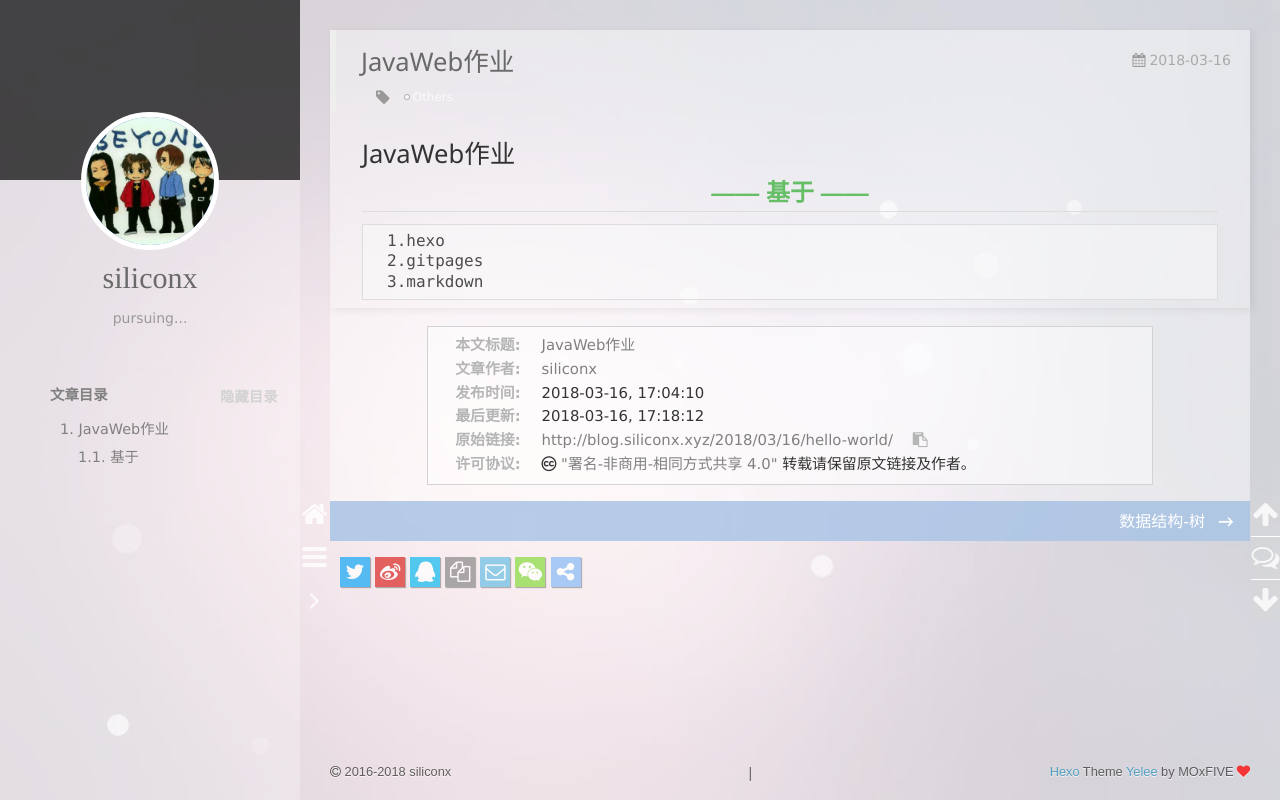
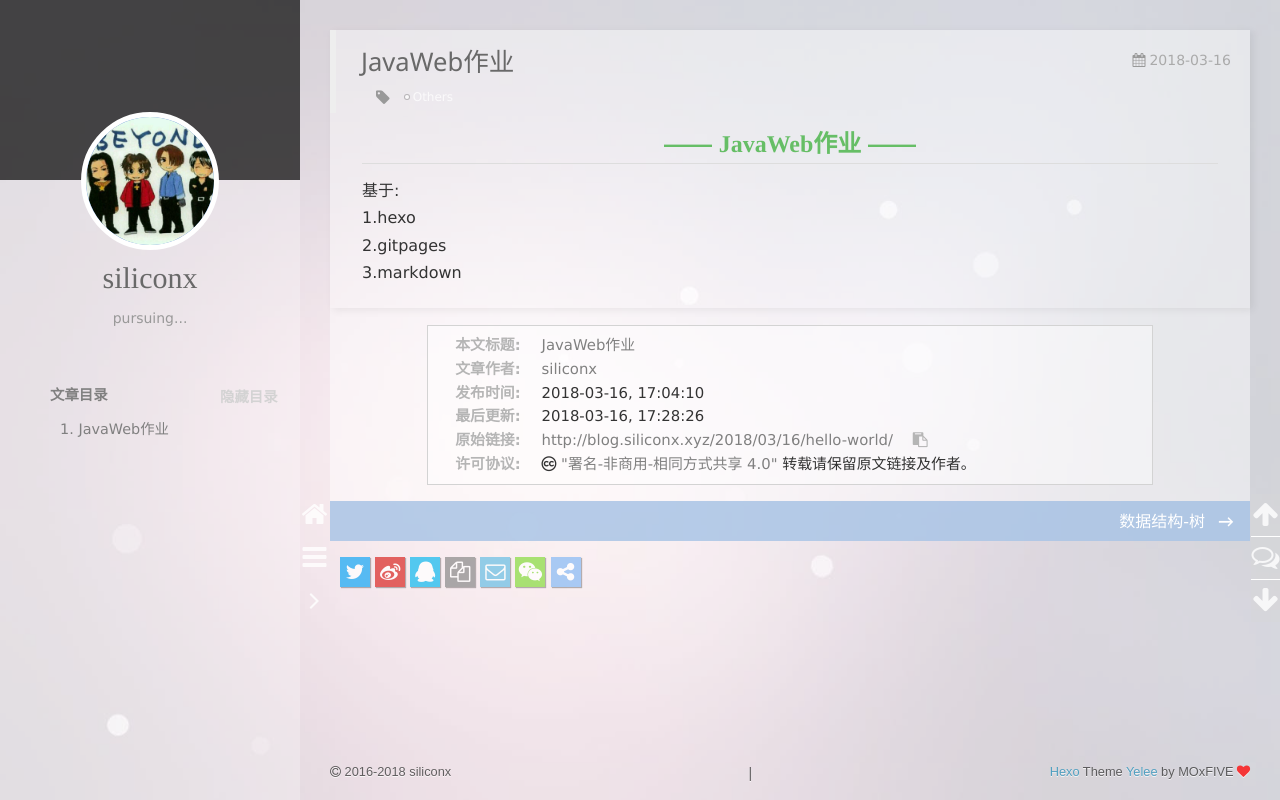
Before and after one commit to Xie-Zhibin/Xie-Zhibin.github.io, a plain HTML site: page 2018/03/16/hello-world/index.html in a window 1280 px wide. Drawn offline with nearby package versions, Linux system fonts and the light colour scheme; some packages are replaced by stand-ins of ours; a script that the page names is missing.

Commit message:
Site updated: 2018-03-16 17:28:39

```diff
--- a/2018/03/16/hello-world/index.html
+++ b/2018/03/16/hello-world/index.html
@@ -15,18 +15,18 @@
 
 
 
-<meta name="description" content="JavaWeb作业基于1.hexo 2.gitpages 3.markdown">
+<meta name="description" content="JavaWeb作业基于:    1.hexo    2.gitpages    3.markdown">
 <meta name="keywords" content="Others">
 <meta property="og:type" content="article">
 <meta property="og:title" content="JavaWeb作业">
 <meta property="og:url" content="http://blog.siliconx.xyz/2018/03/16/hello-world/index.html">
 <meta property="og:site_name" content="siliconx&#39;s blog">
-<meta property="og:description" content="JavaWeb作业基于1.hexo 2.gitpages 3.markdown">
+<meta property="og:description" content="JavaWeb作业基于:    1.hexo    2.gitpages    3.markdown">
 <meta property="og:locale" content="zh-Hans">
-<meta property="og:updated_time" content="2018-03-16T09:18:12.541Z">
+<meta property="og:updated_time" content="2018-03-16T09:28:26.165Z">
 <meta name="twitter:card" content="summary">
 <meta name="twitter:title" content="JavaWeb作业">
-<meta name="twitter:description" content="JavaWeb作业基于1.hexo 2.gitpages 3.markdown">
+<meta name="twitter:description" content="JavaWeb作业基于:    1.hexo    2.gitpages    3.markdown">
 
 <link rel="apple-touch-icon" href= "/apple-touch-icon.png">
 
@@ -302,10 +302,8 @@
     <div class="article-entry" itemprop="articleBody">
 
 
-        <h1 id="JavaWeb作业"><a href="#JavaWeb作业" class="headerlink" title="JavaWeb作业"></a>JavaWeb作业</h1><h2 id="基于"><a href="#基于" class="headerlink" title="基于"></a>基于</h2><pre><code>1.hexo
-2.gitpages
-3.markdown
-</code></pre>
+        <h2 id="JavaWeb作业"><a href="#JavaWeb作业" class="headerlink" title="JavaWeb作业"></a>JavaWeb作业</h2><p>基于:<br>    1.hexo<br>    2.gitpages<br>    3.markdown</p>
+
 
     </div>
 
@@ -316,7 +314,7 @@
         <p><span>本文标题:</span><a href="/2018/03/16/hello-world/">JavaWeb作业</a></p>
         <p><span>文章作者:</span><a href="/" title="回到主页">siliconx</a></p>
         <p><span>发布时间:</span>2018-03-16, 17:04:10</p>
-        <p><span>最后更新:</span>2018-03-16, 17:18:12</p>
+        <p><span>最后更新:</span>2018-03-16, 17:28:26</p>
         <p>
             <span>原始链接:</span><a class="post-url" href="/2018/03/16/hello-world/" title="JavaWeb作业">http://blog.siliconx.xyz/2018/03/16/hello-world/</a>
             <span class="copy-path" data-clipboard-text="原文: http://blog.siliconx.xyz/2018/03/16/hello-world/　　作者: siliconx" title="点击复制文章链接"><i class="fa fa-clipboard"></i></span>
@@ -346,7 +344,7 @@
     <div id="toc" class="toc-article">
         <strong class="toc-title">文章目录</strong>
 
-            <ol class="toc"><li class="toc-item toc-level-1"><a class="toc-link" href="#JavaWeb作业"><span class="toc-number">1.</span> <span class="toc-text">JavaWeb作业</span></a><ol class="toc-child"><li class="toc-item toc-level-2"><a class="toc-link" href="#基于"><span class="toc-number">1.1.</span> <span class="toc-text">基于</span></a></li></ol></li></ol>
+            <ol class="toc"><li class="toc-item toc-level-2"><a class="toc-link" href="#JavaWeb作业"><span class="toc-number">1.</span> <span class="toc-text">JavaWeb作业</span></a></li></ol>
 
     </div>
     <style>
```
Also changed, not shown: index.html (+2 -4 lines).
